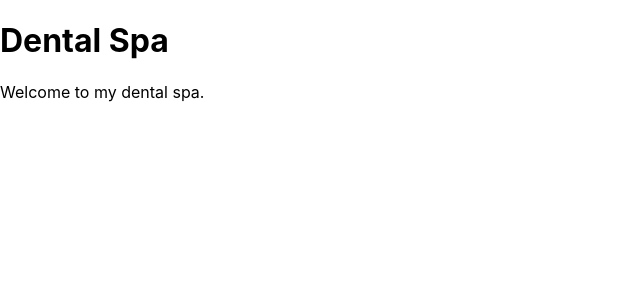
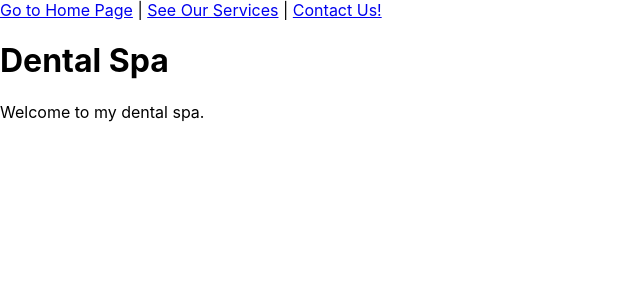
Before and after one commit to aprilkrg/dental-spa, a React (Create React App) app: page / in a window 1280 px wide. Shown: the top 300 px of the page, without its empty margins (0-640 px from the left). Built offline with nearby package versions, Linux system fonts and the light colour scheme.

Commit message:
add Link components to App

```diff
--- a/src/App.js
+++ b/src/App.js
@@ -8,11 +8,16 @@ import Contact from "./components/pages/Contact";
 const App = () => {
     return (
         <BrowserRouter>
-            <Routes>
-                <Route path="/" element={<Home />} />
-                <Route path="/services/*" element={<Services />} />
-                <Route path="/contact" element={<Contact />} />
-            </Routes>
+          <nav>
+            <Link to="/">Go to Home Page</Link>{' | '}
+            <Link to="/services">See Our Services</Link>{' | '}
+            <Link to="/contact">Contact Us!</Link>
+          </nav>
+          <Routes>
+              <Route path="/" element={<Home />} />
+              <Route path="/services/*" element={<Services />} />
+              <Route path="/contact" element={<Contact />} />
+          </Routes>
         </BrowserRouter>
     );
 };
```
Also changed, not shown: 1 other file (tests, documents, lock files or other folders).
